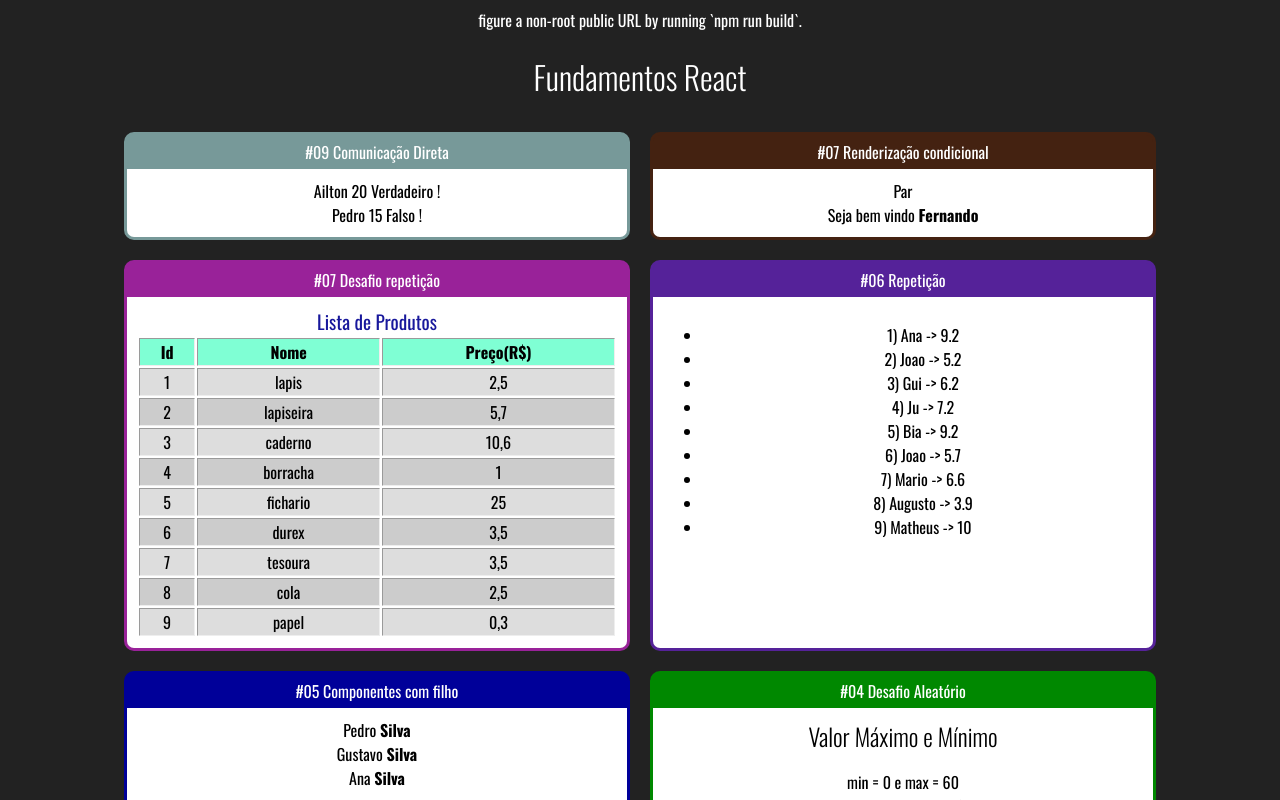
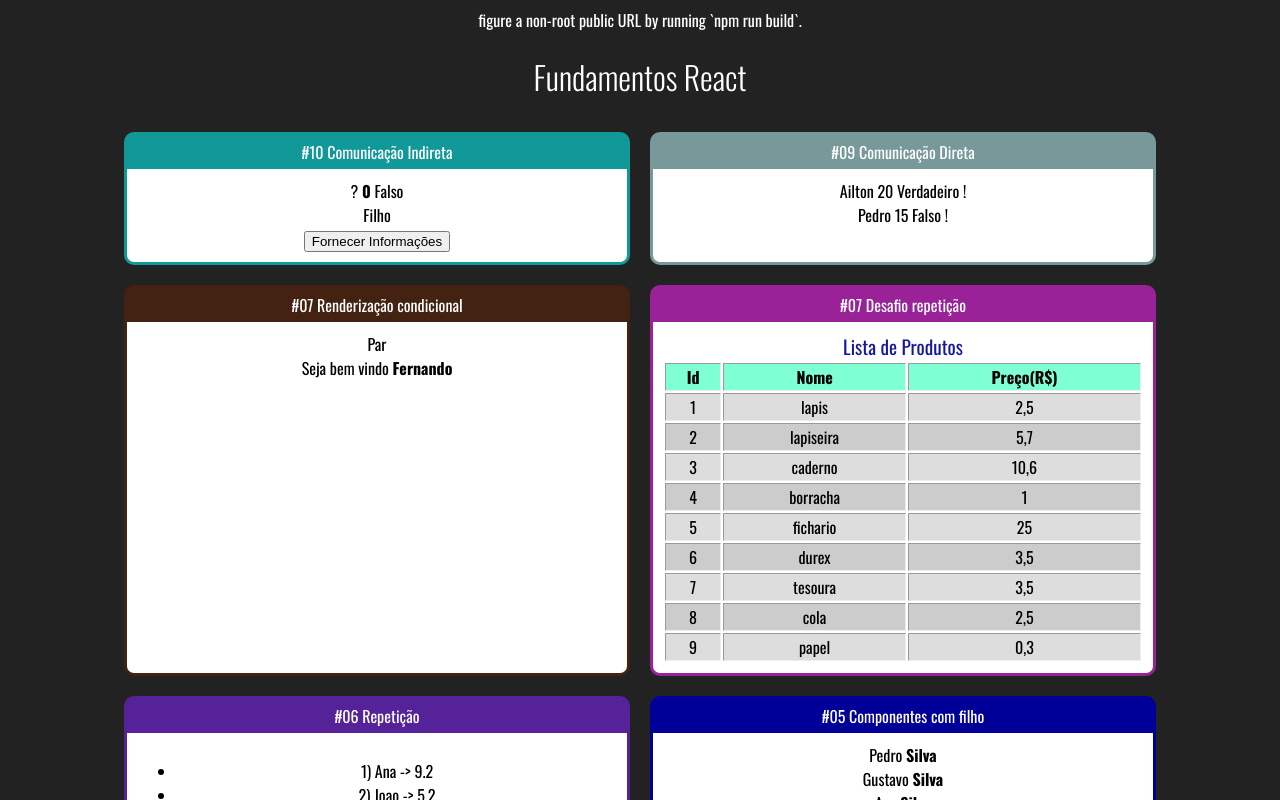
Before and after one commit to ArthurDetomi/Curso-React-Cod3r, a React (Create React App) app in the folder fundamentos-react/: page / in a window 1280 px wide. Shown: the top 800 px of the page. Built offline with nearby package versions, Linux system fonts and the light colour scheme.

Commit message:
Comunicação indireta do componente filho para o componente pai
Recebendo informações do componente filho para o componente pai, um modo
é enviar um callback atraves do componente pai para o componente filho

```diff
--- a/fundamentos-react/src/App.jsx
+++ b/fundamentos-react/src/App.jsx
@@ -1,6 +1,7 @@
 /* eslint-disable import/no-anonymous-default-export */
 import React from "react";
 
+import IndiretaPai from "./components/comunicacao/IndiretaPai";
 import UsuarioInfo from "./components/condicional/UsuarioInfo";
 import Primeiro from './components/basicos/Primeiro';
 import ComParametro from './components/basicos/ComParametro';
@@ -22,8 +23,12 @@ export default () =>
         <h1>Fundamentos React</h1>
 
         <div className="Cards">
+            <Card titulo="#10 Comunicação Indireta" color="#199">
+                <IndiretaPai  />
+            </Card>
+
             <Card titulo="#09 Comunicação Direta" color="#799">
-                <DiretaPai />
+                <DiretaPai  />
             </Card>
 
             <Card titulo="#07 Renderização condicional" color="#421">
--- /dev/null
+++ b/fundamentos-react/src/components/comunicacao/IndiretaFilho.jsx
@@ -0,0 +1,23 @@
+/* eslint-disable import/no-anonymous-default-export */
+import React from "react";
+
+export default props => {
+
+    const callBack = props.quandoClicar;
+
+    return (
+        <div>
+            <div>
+                Filho
+            </div>
+
+            <button onClick={
+                function (e) {
+                    callBack('Joao', 53, true);
+                }
+            }>
+                Fornecer Informações
+            </button>
+        </div >
+    );
+}
--- /dev/null
+++ b/fundamentos-react/src/components/comunicacao/IndiretaPai.jsx
@@ -0,0 +1,32 @@
+/* eslint-disable import/no-anonymous-default-export */
+import React from "react";
+
+import IndiretaFilho from "./IndiretaFilho";
+
+export default props => {
+
+    let nome = '?';
+    let idade = 0;
+    let nerd = false;
+
+    // nome idade nerd
+    function fornecerInformacoes(nomeParam, idadeParam, nerdParam) {
+        nome = nomeParam;
+        idade = idadeParam;
+        nerd = nerdParam;
+
+        console.log(nomeParam, idadeParam, nerdParam)
+    }
+
+    return (
+        <div>
+            <div>
+                <span>{nome}</span>
+                <span> <b>{idade}</b></span>
+                <span> {nerd ? 'Verdadeiro' : 'Falso'}</span>
+            </div>
+
+            <IndiretaFilho quandoClicar={fornecerInformacoes}/>
+        </div>
+    );
+}
```
